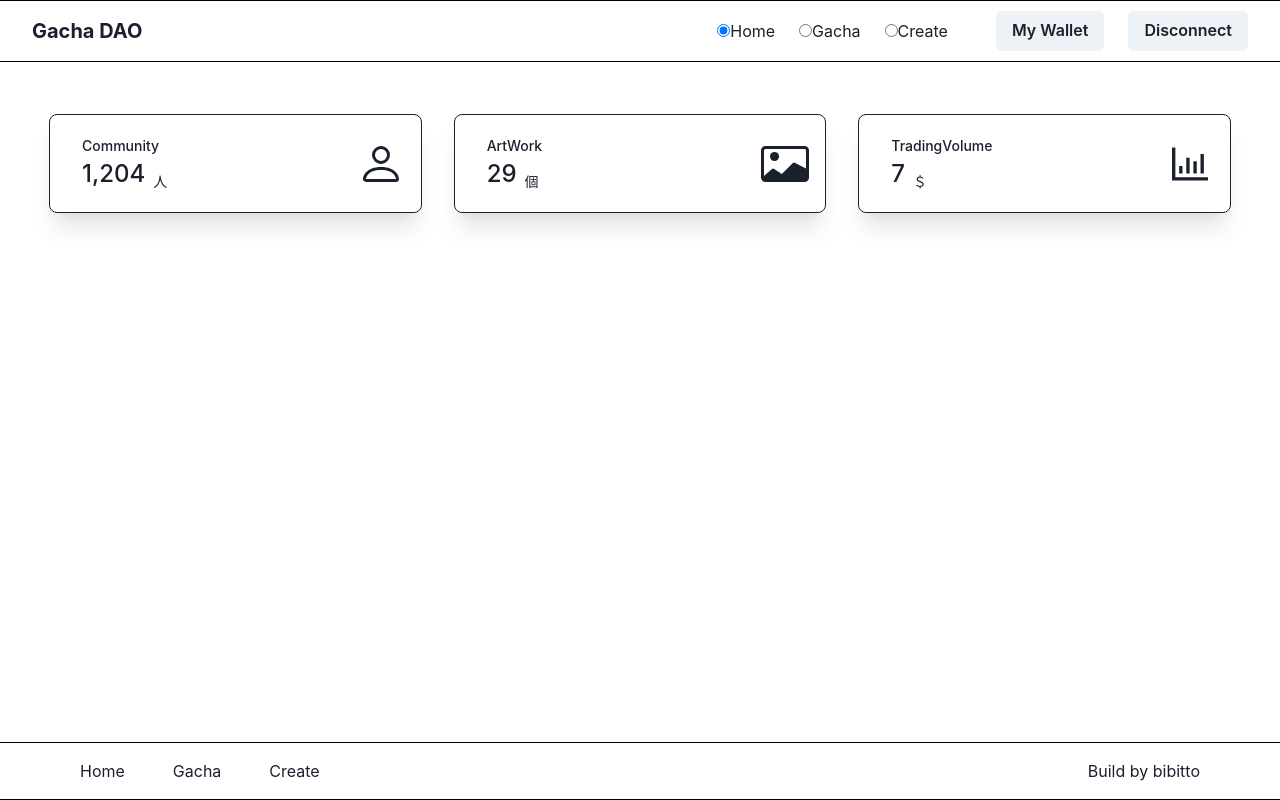
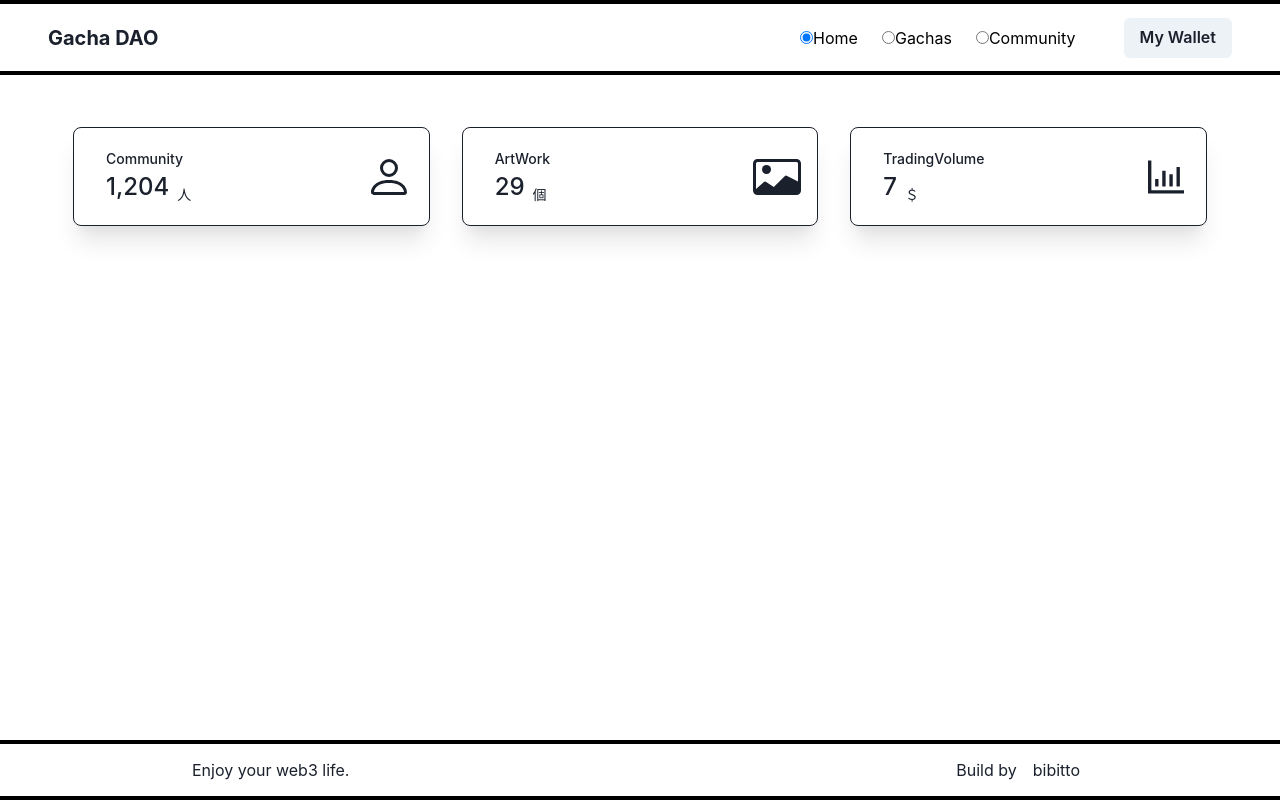
Before and after one commit to bibitto/GACHA-PON, a Next.js app: page / in a window 1280 px wide. Built offline with nearby package versions, Linux system fonts and the light colour scheme.

Commit message:
update: fix layout ui

```diff
--- a/src/components/common/footer/footer.tsx
+++ b/src/components/common/footer/footer.tsx
@@ -1,31 +1,23 @@
-import { Box, Container, Icon, Stack, Text, useColorModeValue } from '@chakra-ui/react';
+import { Box, HStack, Stack, Text } from '@chakra-ui/react';
 import Link from 'next/link';
+
+export const footerHeight = '60px';
 
 export const Footer = () => {
   return (
-    <Box borderY={'1px solid black'}>
-      <Container
-        as={Stack}
-        maxW={'6xl'}
-        py={4}
-        direction={{ base: 'column', md: 'row' }}
-        spacing={4}
-        justify={{ base: 'center', md: 'space-between' }}
-        align={{ base: 'center', md: 'center' }}
-        alignItems="center"
-      >
-        <Stack direction={'row'} spacing={12}>
-          <Link href={'/'}>Home</Link>
-          <Link href={'/gacha'}>Gacha</Link>
-          <Link href={'/create'}>Create</Link>
-        </Stack>
-        <Text>
-          Build by{' '}
+    <Box h={footerHeight} borderY={'4px solid black'} display="flex" justifyContent={'center'}>
+      <HStack as={Stack} w={'70%'} m="auto" justify={'space-between'} align="center">
+        <Text>Enjoy your web3 life.</Text>
+        <HStack>
+          <Text>Build by </Text>
           <Link href="https://twitter.com/Deep_in_Crypto" target="_blank" className="nes-text is-primary">
-            bibitto
+            <HStack sx={{ pl: 2, '&:hover': { color: '#0070f3' } }}>
+              <Text>bibitto</Text>
+              <i className="nes-icon twitter" style={{ transformOrigin: 'left' }}></i>
+            </HStack>
           </Link>
-        </Text>
-      </Container>
+        </HStack>
+      </HStack>
     </Box>
   );
 };
--- a/src/components/common/header/header.tsx
+++ b/src/components/common/header/header.tsx
@@ -1,43 +1,46 @@
 import Link from 'next/link';
-import { Box, Flex, HStack, Link as ChakraLink, Text, Button } from '@chakra-ui/react';
-import { theme } from '../../../utils/theme';
+import { Box, Flex, HStack, Text, Button } from '@chakra-ui/react';
 import { useRouter } from 'next/router';
-import { VwblContainer } from '../../../containers/vwbl-container';
 
-type Link = {
+type Props = {
   title: string;
   to: string;
+  path: string;
 };
 
-const NavLink = ({ title, to }: Link) => {
-  const router = useRouter();
-  const currentPage = router.pathname === '/' ? 'home' : router.pathname.replace('/', '');
+const NavLink = ({ title, to, path }: Props) => {
   return (
     <Link href={to}>
-      <Box as="input" type="radio" className="nes-radio" checked={currentPage === title.toLowerCase()} />
-      <Text as="span">{title}</Text>
+      <Box as="input" type="radio" className="nes-radio" checked={path.indexOf(title.toLowerCase()) !== -1} readOnly />
+      <Text as="span" sx={{ color: 'black' }}>
+        {title}
+      </Text>
     </Link>
   );
 };
 
+export const headerHeight = '75px';
+
 export const Header = () => {
-  const HeaderLinks: Link[] = [
+  const HeaderLinks = [
     {
       title: 'Home',
       to: '/',
     },
     {
-      title: 'Gacha',
-      to: '/gacha',
+      title: 'Gachas',
+      to: '/gachas',
     },
     {
-      title: 'Create',
-      to: '/create',
+      title: 'Community',
+      to: '/community',
     },
   ];
+  const router = useRouter();
+  const currentPath = router.pathname === '/' ? 'home' : router.pathname;
   return (
-    <Box px={8} borderY={'1px solid black'}>
-      <Flex h="60px" alignItems={'center'} justifyContent={'space-between'}>
+    <Box h={headerHeight} px={12} borderY={'4px solid black'} display="flex" alignItems={'center'}>
+      <Flex width={'100%'} alignItems={'center'} justifyContent={'space-between'}>
         <Link href="/" style={{ fontWeight: 700, fontSize: 20 }}>
           Gacha DAO
         </Link>
@@ -46,17 +49,10 @@ export const Header = () => {
         <Flex alignItems={'center'} display={{ base: 'none', md: 'flex' }}>
           <HStack as={'nav'} spacing={6} mr={12}>
             {HeaderLinks.map((link, i) => (
-              <NavLink key={i} title={link.title} to={link.to} />
+              <NavLink key={i} title={link.title} to={link.to} path={currentPath} />
             ))}
           </HStack>
-          {true ? (
-            <HStack spacing={6}>
-              <Button className="nes-btn is-success">My Wallet</Button>
-              <Button className="nes-btn is-error">Disconnect</Button>
-            </HStack>
-          ) : (
-            <Button className="nes-btn">Connect Wallet</Button>
-          )}
+          {true ? <Button className="nes-btn">My Wallet</Button> : <Button className="nes-btn">Connect Wallet</Button>}
         </Flex>
       </Flex>
     </Box>
--- a/src/components/common/layout/layout.tsx
+++ b/src/components/common/layout/layout.tsx
@@ -1,8 +1,8 @@
-import { Footer } from '../footer';
+import { Footer, footerHeight } from '../footer';
 import Head from 'next/head';
 import { FC, ReactNode } from 'react';
 import { Box } from '@chakra-ui/react';
-import { Header } from '../header';
+import { Header, headerHeight } from '../header';
 
 type Props = {
   children: ReactNode;
@@ -18,7 +18,7 @@ export const Layout: FC<Props> = ({ children }) => {
         <link rel="icon" href="/favicon.ico" />
       </Head>
       <Header />
-      <Box minH={`calc(100vh - 120px)`} p={8}>
+      <Box minH={`calc(100vh - ${headerHeight} - ${footerHeight})`} py={8} px={14}>
         {children}
       </Box>
       <Footer />
```
